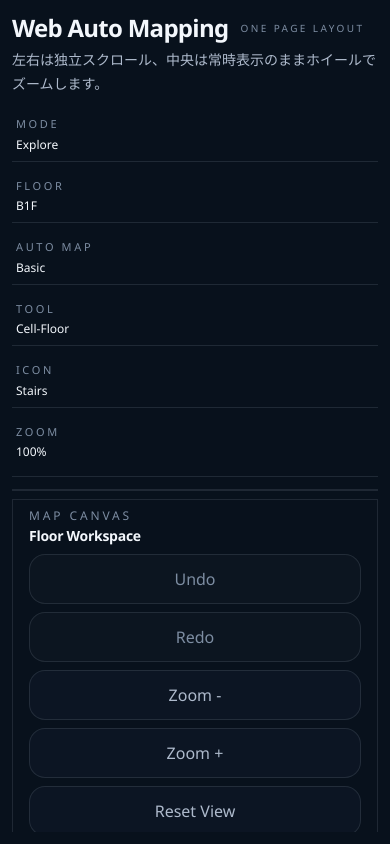
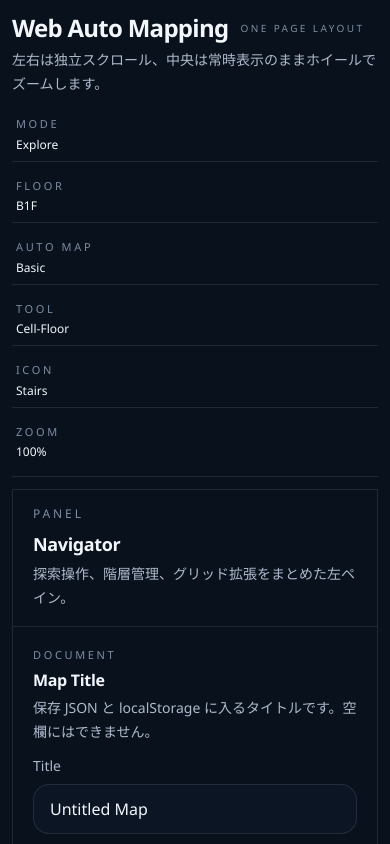
Before and after one commit to hinatayuusuke/Web-Auto-Mapping, a React (Vite) app: page / in a window 390 px wide. Shown: the top 844 px of the page. Built offline with nearby package versions, Linux system fonts and the light colour scheme.

Commit message:
ブラウザが縦長と判定された時点で、ページ全体スクロールを有効にした

```diff
--- a/src/App.tsx
+++ b/src/App.tsx
@@ -29,6 +29,7 @@ type RelativeControlAction = 'forward' | 'turn-left' | 'turn-right' | 'turn-back
 
 function App() {
   const [ioNotice, setIoNotice] = useState<NoticeState | null>(null);
+  const [isTallViewport, setIsTallViewport] = useState(false);
   const fileInputRef = useRef<HTMLInputElement | null>(null);
   const autoMapping = useAppStore((state) => state.autoMapping);
   const canRedo = useAppStore((state) => state.history.redoStack.length > 0);
@@ -68,6 +69,26 @@ function App() {
   const toggleMode = useAppStore((state) => state.toggleMode);
   const undo = useAppStore((state) => state.undo);
   const currentFacing = selectedFloor?.player.facing ?? 'north';
+
+  useEffect(() => {
+    const updateViewportMode = () => {
+      // WHY: 高さが幅を上回るウインドウでは 1 ページ固定より全体スクロールの方が破綻しにくい。
+      setIsTallViewport(window.innerHeight > window.innerWidth);
+    };
+
+    updateViewportMode();
+    window.addEventListener('resize', updateViewportMode);
+
+    return () => window.removeEventListener('resize', updateViewportMode);
+  }, []);
+
+  useEffect(() => {
+    document.body.dataset.layoutMode = isTallViewport ? 'tall' : 'wide';
+
+    return () => {
+      delete document.body.dataset.layoutMode;
+    };
+  }, [isTallViewport]);
 
   const selectedFloorStats = useMemo(
     () => (selectedFloor ? getFloorStats(selectedFloor) : null),
@@ -272,7 +293,11 @@ function App() {
   };
 
   return (
-    <div className="h-[100dvh] overflow-hidden bg-[var(--color-app)] text-[var(--color-text)]">
+    <div
+      className={`bg-[var(--color-app)] text-[var(--color-text)] ${
+        isTallViewport ? 'min-h-[100dvh]' : 'h-[100dvh] overflow-hidden'
+      }`}
+    >
       <input
         ref={fileInputRef}
         className="hidden"
@@ -281,7 +306,11 @@ function App() {
         onChange={handleImportFile}
       />
 
-      <div className="mx-auto flex h-full w-full max-w-[1680px] flex-col px-3 py-3 sm:px-4 lg:px-5">
+      <div
+        className={`mx-auto flex w-full max-w-[1680px] flex-col px-3 py-3 sm:px-4 lg:px-5 ${
+          isTallViewport ? 'min-h-[100dvh]' : 'h-full'
+        }`}
+      >
         <header className="mb-3 shrink-0 border-b border-[var(--color-border)] pb-2">
           <div className="flex flex-col gap-3 xl:flex-row xl:items-center xl:justify-between">
             <div className="min-w-0">
@@ -309,7 +338,11 @@ function App() {
           </div>
         </header>
 
-        <main className="flex min-h-0 flex-1 flex-col gap-2 overflow-y-auto lg:grid lg:grid-cols-[264px_minmax(0,1fr)_264px] lg:overflow-hidden xl:grid-cols-[280px_minmax(0,1fr)_280px]">
+        <main
+          className={`flex flex-1 flex-col gap-2 lg:grid lg:grid-cols-[264px_minmax(0,1fr)_264px] xl:grid-cols-[280px_minmax(0,1fr)_280px] ${
+            isTallViewport ? '' : 'min-h-0 overflow-y-auto lg:overflow-hidden'
+          }`}
+        >
           <ShellPanel
             title="Navigator"
             description="探索操作、階層管理、グリッド拡張をまとめた左ペイン。"
--- a/src/styles.css
+++ b/src/styles.css
@@ -36,6 +36,10 @@ body {
     linear-gradient(180deg, #09101a 0%, #070d16 100%);
 }
 
+body[data-layout-mode='tall'] {
+  overflow-y: auto;
+}
+
 * {
   box-sizing: border-box;
 }
```
Also changed, not shown: .agent/changes.md.
